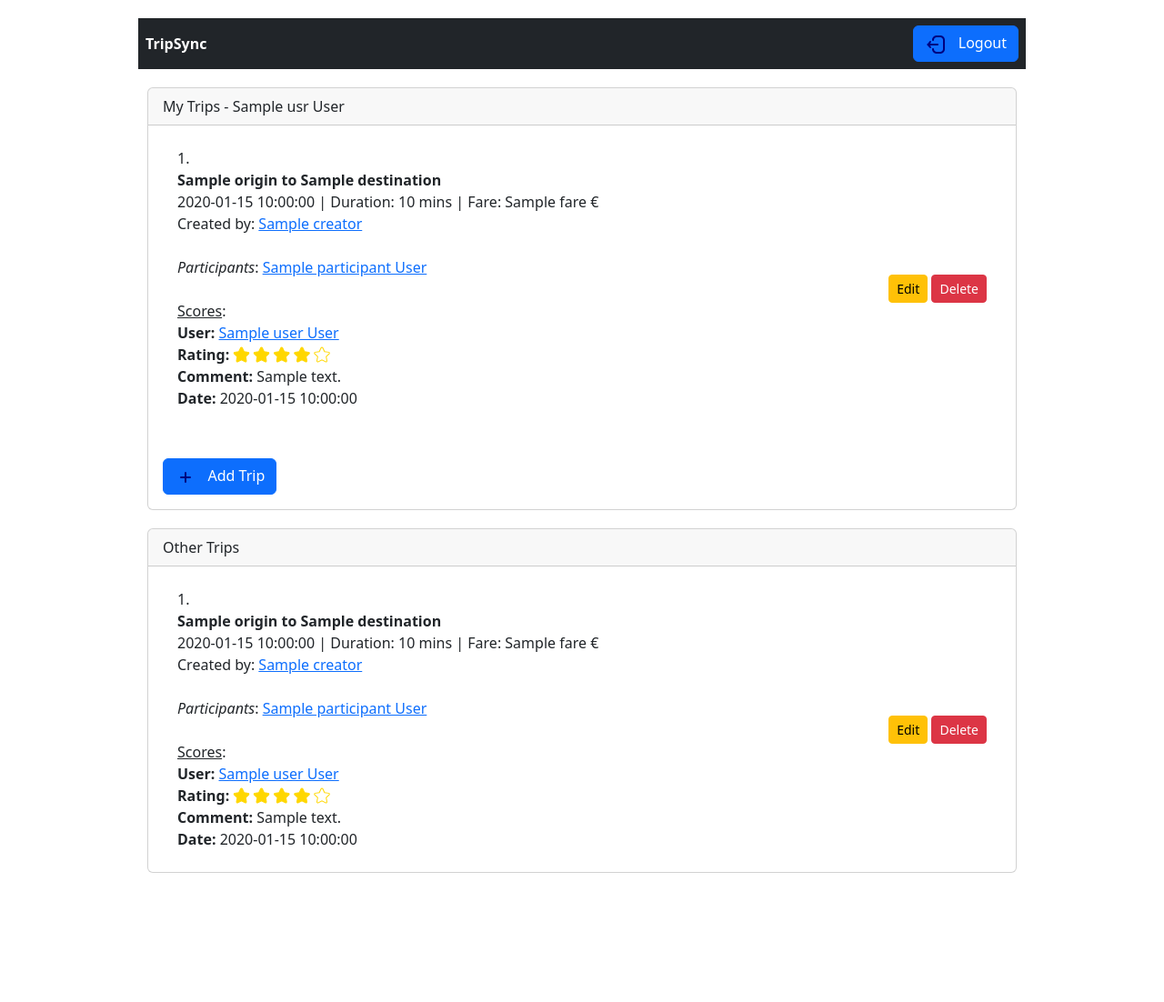
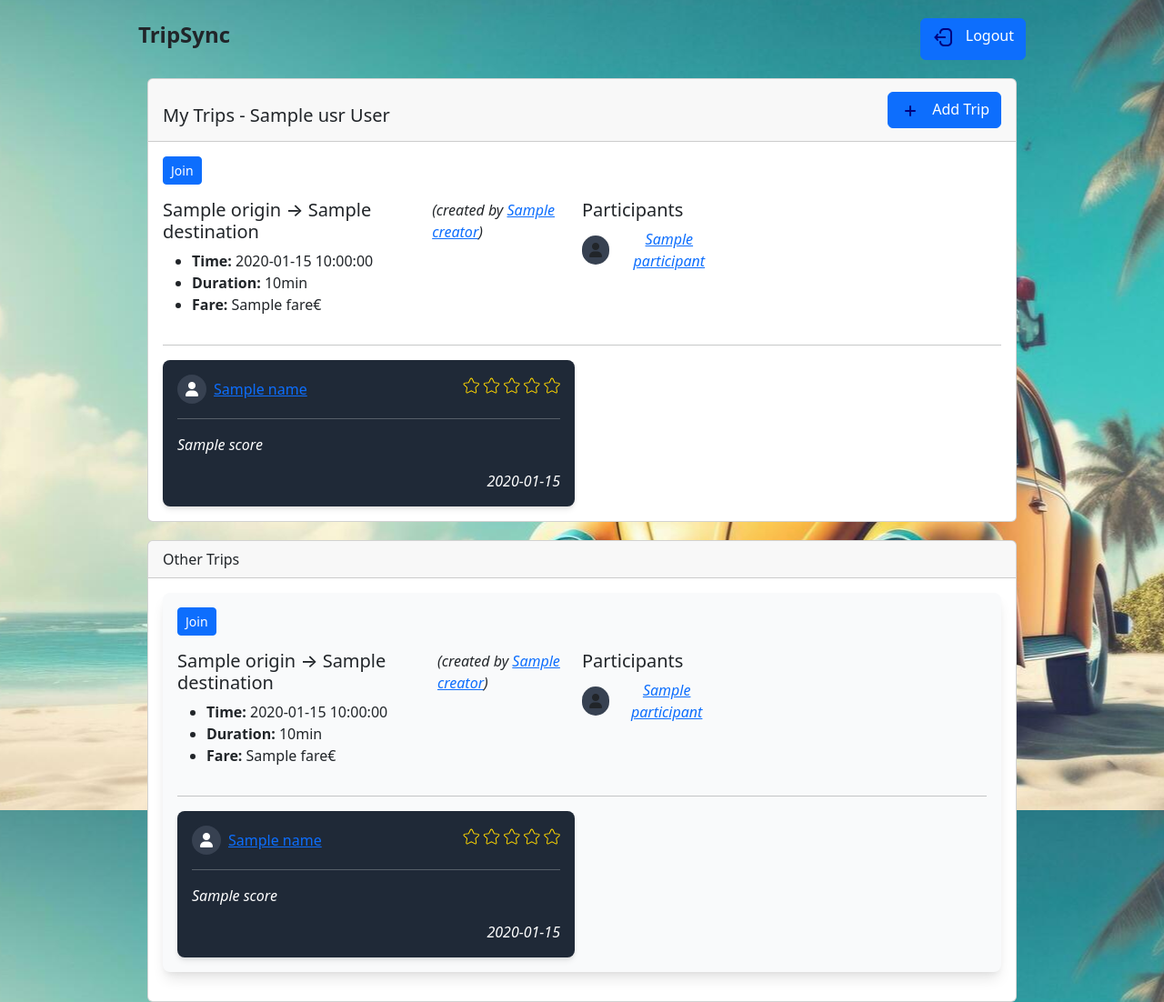
Before and after one commit to braiss13/TripSync, a Flask app: template templates/index.html in a window 1280 px wide. Shown: the whole page at 91% size. Before the commit the page ends 960 px from the top, so only its background shows below. Run offline with Flask 3, Linux system fonts and the light colour scheme; the template is opened without the code that fills it: most values are stand-ins (such as "Sample title", 1, 10 or a date in 2020); parts of the project's set-up code (start-up, migrations or seed data) failed here and were passed over.

Commit message:
Last Commit

```diff
--- a/app.py
+++ b/app.py
@@ -75,12 +75,13 @@ def main():
     my_trip_list = []
     other_trip_list = []
 
-    from pprint import pprint # REMOVEME
+    if usr:
+        my_trip_list = [
+            trip
+            for trip in srp.filter(Trip, lambda trip_: trip_.creator[0] == usr.get_id())
+        ]
 
-    if usr:
-        my_trip_list = [trip for trip in srp.filter(Trip, lambda trip_: trip_.creator["id"] == usr.id)]
-
-        for trip in srp.filter(Trip, lambda trip_: trip_.creator["id"] != usr.id):
+        for trip in srp.filter(Trip, lambda trip_: trip_.creator[0] != usr.get_id()):
             other_trip_list.append(trip)
 
     sust = {
--- /dev/null
+++ b/static/styles.css
@@ -0,0 +1,17 @@
+.bgimg {
+    top: 0;
+    left: 0;
+    width: 100vw;
+    height: 100vh;
+    background-image: url("/static/car.jpg");
+    background-position: center center;
+}
+
+.formulario-desenfocado {
+    background: rgba(255, 255, 255, 0.3);
+    border: 1px solid #ccc;
+    padding: 20px;
+    backdrop-filter: blur(10px);
+    -webkit-backdrop-filter: blur(10px);
+    border-radius: 10px;
+}
--- a/templates/index.html
+++ b/templates/index.html
@@ -2,21 +2,14 @@
 
 {% block contents %}
 {% if usr %}
-<div class="card" id="dvTrips" style="margin: 10px">
-  <div class="card-header">My Trips - {{ usr.name }} {{ usr.surname }}</div>
-  <div class="card-body">
-      {% if my_trip_list %}
-          <ul class="list-group list-group-flush list-group-numbered">
-          {% for trip in my_trip_list %}
-              <li class="list-group-item">
-                  {% include "trip_entry.html" %}
-              </li>
-          {% endfor %}
-          </ul>
-      {% else %}
-          <b>No trips found...</b>
-      {% endif %}
-      <div id="dvButtons" style="margin-top: 5%">
+<div class="card" id="dvTrips" style="margin: 10px;">
+    <div class="card-header" style="display: grid; grid-template-columns: repeat(2, minmax(0, 1fr)); justify-content: center; align-items: center;">
+        <div style="display: flex; justify-content: start; align-items: center; text-align: center; margin-top:20px;">
+            <h5>
+                My Trips - {{ usr.name }} {{ usr.surname }}
+            </h5>
+        </div>
+        <div id="dvButtons" style="display: flex; justify-content: end; height: fit-content;">
             <a class="btn btn-primary" href="{{ url_for('trip_blpr.trip_add') }}" role="button">
                 <img width="24px" src="/static/add.svg" title="add" />
                 &nbsp;
@@ -24,19 +17,32 @@
             </a>
         </div>
     </div>
+    <div class="card-body">
+        {% if my_trip_list %}
+        {% for trip in my_trip_list %}
+        {% include "trip_entry.html" %}
+        {% endfor %}
+        {% else %}
+        <b>No trips found...</b>
+        {% endif %}
+    </div>
 </div>
 
 <div class="card" id="dvOtherTrips" style="margin: 10px; margin-top: 20px;">
     <div class="card-header">Other Trips</div>
     <div class="card-body">
         {% if other_trip_list %}
-          <ul class="list-group list-group-flush list-group-numbered">
         {% for trip in other_trip_list %}
-              <li class="list-group-item">
+        <div style="padding: 1rem;
+        margin-bottom: 1rem;
+        border-radius: 0.5rem;
+        border-width: 2px;
+        border-color: #D1D5DB;
+        background-color: #F9FAFB;
+        box-shadow: 0 10px 15px -3px rgba(0, 0, 0, 0.1), 0 4px 6px -2px rgba(0, 0, 0, 0.05); ">
         {% include "trip_entry.html" %}
-              </li>
+        </div>
         {% endfor %}
-          </ul>
         {% else %}
         <b>No trips found...</b>
         {% endif %}
@@ -44,33 +50,35 @@
 </div>
 
 {% else %}
-<div id="registerForm" class="card" style="margin: 10px; max-width: 1000px; margin: 0 auto;">
-    <div class="card-header">Register</div>
-    <div class="card-body">
+<div id="registerForm" class="card formulario-desenfocado" style="margin: 10px; max-width: 1000px; margin: 0 auto;">
+    <div class="card-header bg-dark text-white p-2 mb-3">Register</div>
+    <div class="card-body" style="background-color: transparent;">
         <form id="frmRegister" name="frmRegister" action="/user/add" method="POST">
             <div class="mb-3">
                 <label for="edEmail" class="form-label">Email / User</label>
-                <input type="text" class="form-control" id="edEmail" name="edEmail" placeholder="hello@example.format / user" />
+                <input type="text" class="form-control" id="edEmail" name="edEmail"
+                    placeholder="hello@example.format / user" />
             </div>
             <div class="mb-3">
                 <label for="edPswd" class="form-label">Password</label>
-                <input type="password" class="form-control" id="edPswd" name="edPswd" placeholder="your pass..."/>
+                <input type="password" class="form-control" id="edPswd" name="edPswd" placeholder="your pass..." />
             </div>
             <div class="mb-3">
                 <label for="edName" class="form-label">Name</label>
-                <input type="text" class="form-control" id="edName" name="edName" placeholder="your name..."/>
+                <input type="text" class="form-control" id="edName" name="edName" placeholder="your name..." />
             </div>
             <div class="mb-3">
                 <label for="edSurname" class="form-label">Surnames</label>
-                <input type="text" class="form-control" id="edSurname" name="edSurname" placeholder="your surnames..."/>
+                <input type="text" class="form-control" id="edSurname" name="edSurname"
+                    placeholder="your surnames..." />
             </div>
             <div class="mb-3">
                 <label for="edAge" class="form-label">Age</label>
-                <input type="number" class="form-control" id="edAge" name="edAge" placeholder="your age..."/>
+                <input type="number" class="form-control" id="edAge" name="edAge" placeholder="your age..." />
             </div>
             <div class="mb-3">
                 <label for="edPhone" class="form-label">Phone</label>
-                <input type="tel" class="form-control" id="edPhone" name="edPhone" placeholder="phone number..."/>
+                <input type="tel" class="form-control" id="edPhone" name="edPhone" placeholder="phone number..." />
             </div>
             <div class="d-grid gap-2 d-md-flex justify-content-md-center">
                 <a href="#" onclick="document.frmRegister.submit()" class="btn btn-primary" style="flex: 1;">
@@ -86,17 +94,18 @@
     </div>
 </div>
 
-<div id="loginForm" class="card" style="margin: 10px; max-width: 1000px; margin: 0 auto; display: none;">
-    <div class="card-header">Login</div>
+<div id="loginForm" class="card formulario-desenfocado" style="margin: 10px; max-width: 1000px; margin: 0 auto; display: none;">
+    <div class="card-header bg-dark text-white p-2 mb-3">Login</div>
     <div class="card-body">
         <form id="frmLogin" name="frmLogin" action="/login" method="POST">
             <div class="mb-3">
                 <label for="edEmailLogin" class="form-label">Email</label>
-                <input type="text" class="form-control" id="edEmailLogin" name="edEmail" placeholder="hello@example.format" />
+                <input type="text" class="form-control" id="edEmailLogin" name="edEmail"
+                    placeholder="hello@example.format" />
             </div>
             <div class="mb-3">
                 <label for="edPswdLogin" class="form-label">Password</label>
-                <input type="password" class="form-control" id="edPswdLogin" name="edPswd" placeholder="your pass..."/>
+                <input type="password" class="form-control" id="edPswdLogin" name="edPswd" placeholder="your pass..." />
             </div>
             <div class="d-grid gap-2 d-md-flex justify-content-md-center">
                 <a href="#" onclick="document.frmLogin.submit()" class="btn btn-primary" style="flex: 1;">
@@ -118,7 +127,8 @@
     {% set error_list = get_flashed_messages(with_categories=True) %}
     {% if error_list %}
     {% for category, message in error_list %}
-            <div class="alert alert-{{ 'success' if category == 'success' else 'danger' }} alert-dismissible fade show" role="alert" aria-label="error:">
+    <div class="alert alert-{{ 'success' if category == 'success' else 'danger' }} alert-dismissible fade show"
+        role="alert" aria-label="error:">
         {{ message }}
         <button type="button" class="btn-close" data-bs-dismiss="alert" aria-label="Close"></button>
     </div>
--- a/templates/score_entry.html
+++ b/templates/score_entry.html
@@ -1,15 +1,26 @@
-<div>
-    <b>User:</b> <a href="{{ url_for('user_blpr.user_profile', user_id=score['user']['id']) }}">{{ score['user']['name'] }} {{ score['user']['surname'] }}</a><br/>
-    <b>Rating:</b>
+<div style="color: #ffffff; display: block; padding: 1rem; border-radius: 0.5rem; border-width: 2px; border-color: #111827; background-color: #1F2937; box-shadow: 0 4px 6px -1px rgba(0, 0, 0, 0.1), 0 2px 4px -1px rgba(0, 0, 0, 0.06); ">
+    <div style="display: grid; grid-template-columns: repeat(2, minmax(0, 1fr));">
+        <div style="display: flex; justify-content: middle; column-gap: 0.5rem; align-items: center;  text-align: center;">
+            <div style="display: flex; justify-content: center; padding: 0.5rem; border-radius: 9999px; width: 32px; height: 32px; background-color: #374151; ">
+                <i class="fa-solid fa-user"></i>
+            </div>
+            <a href="{{ url_for('user_blpr.user_profile', user_id=score[1][0]) }}">{{ score[1][1] }}</a>
+        </div>
+        <div style="display: flex; justify-content: flex-end;">
             <span class="stars">
                 {% for i in range(1, 6) %}
-            {% if i <= score.rating %}
+                    {% if i <= score[2] %}
                         <i class="fas fa-star filled"></i>
                     {% else %}
                         <i class="fas fa-star"></i>
                     {% endif %}
                 {% endfor %}
             </span><br/>
-    <b>Comment:</b> {{ score.comment }}<br/>
-    <b>Date:</b> {{ score.date }}<br/>
         </div>
+    </div>
+    <hr>
+    <div>
+        <p><em>{{ score[3] }}</em></p>
+        <p style="margin: 0; padding: 0; display: flex; justify-content: flex-end;"><em>{{ score[4].strftime('%d-%m-%Y %H:%M:%S') }}</em></p>
+    </div>
+</div>
--- a/templates/skeleton.html
+++ b/templates/skeleton.html
@@ -1,5 +1,5 @@
 <!DOCTYPE html>
-<html lang="en">
+<html lang="en" class="scrollbar-h">
 
 <head>
     <meta charset="UTF-8">
@@ -7,22 +7,24 @@
     <meta name="viewport" content="width=device-width, initial-scale=1">
     <link rel="stylesheet" href="https://cdn.jsdelivr.net/npm/bootstrap@5.3.3/dist/css/bootstrap.min.css" />
     <link rel="stylesheet" href="https://cdnjs.cloudflare.com/ajax/libs/font-awesome/6.0.0-beta3/css/all.min.css" />
-
+    <link rel="stylesheet" href="/static/styles.css" />
 </head>
 
-<body style="padding: 20px;">
+<body style="padding: 20px;" class="bgimg">
     <div class="container" style="max-width: 1000px;">
-        <div class="bg-dark text-white p-2 mb-3" style="max-width: 1000px; margin: 0 auto;">
-            <div class="d-flex justify-content-between align-items-center">
-                <div><b>TripSync</b></div>
-                {% if usr %}
-                <div>
-                    <a class="btn btn-primary" href="#" onclick="window.location = '/logout'" role="button">
-                        <img width="24px" src="/static/logout.svg" title="logout" />
-                        &nbsp; Logout</a>
+        <div style="max-width: 1000px; margin: 0 auto;">
+                <div style="display: grid; grid-template-columns: repeat(3, minmax(0, 1fr)); justify-content: space-between; margin-bottom: 1rem;">
+                    {% if not usr %}
+                    <div style="text-align: center; font-size: 24px; margin-bottom: 10px; grid-column-start: 2;"><b>TripSync</b></div>
+                    {% else %}
+                    <div style="text-align: left; font-size: 24px; margin-bottom: 10px; grid-column-start: 1;"><b>TripSync</b></div>
+                        <div style="display:flex; grid-column-start: 3; justify-content: right; align-content: end">
+                        <a class="btn btn-primary" href="#" onclick="window.location = '/logout'" role="button">
+                            <img width="24px" src="/static/logout.svg" title="logout" />
+                            &nbsp; Logout</a>
+                    </div>
+                    {% endif %}
                 </div>
-                {% endif %}
-            </div>
         </div>
 
         <div>
--- a/templates/trip_entry.html
+++ b/templates/trip_entry.html
@@ -1,65 +1,100 @@
-<div class="d-flex justify-content-between align-items-center">
 <div>
-        <b>{{ trip.origin }} to {{ trip.destination }}</b><br/>
-        <span>{{ trip.time }} | Duration: {{ trip.duration }} mins | Fare: {{ trip.fare }} €</span><br/>
-        <span>Created by: <a href="{{ url_for('user_blpr.user_profile', user_id=trip.creator['id']) }}">{{ trip.creator["name"] }}</a></span>
+  <div style="display: flex; column-gap: 0.5rem; margin-bottom: 1rem;">
+    {% if usr.get_id() == trip.creator[0] %}
+    <a href="{{ url_for('trip_blpr.trip_edit', trip_id=trip.get_id(srp)) }}" class="btn btn-warning btn-sm">
+      Edit
+    </a>
+    <form method="post" action="{{ url_for('trip_blpr.trip_delete') }}" style="display:inline;">
+      <input type="hidden" name="trip_id" value="{{ trip.get_id(srp) }}">
+      <button type="submit" class="btn btn-danger btn-sm">
+        Delete
+      </button>
+    </form>
+    {% else %}
 
-        <div>
-            <br>
-            <span><i>Participants</i>:
-                {% if trip.participants %}
-                    {% for participant in trip.participants %}
-                        <a href="{{ url_for('user_blpr.user_profile', user_id=participant.id) }}">{{ participant.name }} {{ participant.surname }}</a>{% if not loop.last %}, {% endif %}
-                    {% endfor %}
-                {% else %}
-                    No participants yet.
-                {% endif %}
-            </span>
-        </div>
-
-        <div>
-            <br>
-            <span><u>Scores</u>:
-                {% if trip.scores %}
-                    {% for score in trip.scores %}
-                        {% include "score_entry.html" %}
-                    {% endfor %}
-                {% else %}
-                    No scores yet.
-                {% endif %}
-            </span>
-        </div>
-
-        {% if usr.id != trip.creator["id"] and not trip.is_participant(usr) %}
+    {% if usr.get_id() != trip.creator[0] and not trip.is_participant(usr) %}
     <form method="post" action="{{ url_for('trip_blpr.trip_join') }}" style="display:inline;">
-            <input type="hidden" name="trip_id" value="{{ trip.get_safe_id(srp) }}">
+      <input type="hidden" name="trip_id" value="{{ trip.get_id(srp) }}">
       <button type="submit" class="btn btn-primary btn-sm">
         Join
       </button>
     </form>
     {% endif %}
 
-        {% if trip.is_participant(usr) and trip.can_add_score(usr) %}
-        <form action="{{ url_for('score_blpr.score_add', trip_id=trip.get_safe_id(srp)) }}" style="display:inline;">
+    {% if trip.is_participant(usr) and not trip.has_reviewed(usr) %}
+    <form action="{{ url_for('score_blpr.score_add', trip_id=trip.get_id(srp)) }}" style="display:inline;">
       <button type="submit" class="btn btn-secondary btn-sm">
         Add Score
       </button>
     </form>
     {% endif %}
+    {% endif %}
+  </div>
+  <div
+    style="display: grid; grid-template-columns: repeat(2, minmax(0, 1fr)); justify-content: center; align-items: top;">
+    <div>
+      {% if usr.get_id() == trip.creator[0] %}
+      <h5>{{ trip.origin }} &rarr; {{ trip.destination }}</h5>
+      {% else %}
+      <div>
+        <div style="display: flex; column-gap: 0.5rem;">
+          <h5>{{ trip.origin }} &rarr; {{ trip.destination }}</h5>
+          <em>(created by <a href="{{ url_for('user_blpr.user_profile', user_id=trip.creator[0]) }}">{{
+              trip.creator[1] }}</a>)</em>
+        </div>
+      </div>
+      {% endif %}
+      <ul>
+        <li><b>Time:</b> {{ trip.time }}</li>
+        <li><b>Duration:</b> {% if trip.duration > 60 %} {{ trip.duration // 60 }}h {{ trip.duration % 60 }}min
+          {%else%} {{ trip.duration }}min {%endif%}</li>
+        <li><b>Fare:</b> {{ trip.fare }}€</li>
+      </ul>
+    </div>
+    <div>
+      <h5>Participants</h5>
+      <span>
+        {% if trip.participants %}
+        <div
+          style="display: grid; grid-template-columns: repeat(3, minmax(0, 1fr));  grid-template-rows: repeat(2, minmax(0, 1fr));  justify-content: center;  align-items: center;  text-align: left; row-gap: 0.5rem;">
+          {% for participant in trip.participants %}
+          <div
+            style="display: flex; column-gap: 0.5rem; justify-content: left;  align-items: center;  text-align: center;">
+            <div
+              style="display: flex; justify-content: center; padding: 0.5rem; border-radius: 9999px; width: 32px; height: 32px; background-color: #374151; ">
+              <i class="fa-solid fa-user"></i>
+            </div>
+            <em><a href="{{ url_for('user_blpr.user_profile', user_id=participant[0]) }}">{{ participant[1] }}</a>{% if
+              not loop.last %} {% endif %}</em>
+          </div>
+          {% endfor %}
+        </div>
+        {% else %}
+        No participants yet.
+        {% endif %}
+      </span>
+    </div>
+  </div>
+  <div>
+    <div>
+      <hr>
+
+      <div>
+        <div>
+          {% if trip.scores %}
+          <div style="display: grid; grid-template-columns: repeat(2, minmax(0, 1fr));  gap: 1rem; ">
+            {% for score in trip.scores %}
+            {% include "score_entry.html" %}
+
+          {% endfor %}
+        </div>
+          {% else %}
+          No scores yet.
+          {% endif %}
+        </div>
 
       </div>
-    <div>
-        {% if trip.creator["id"] == usr.id %}
-        <a href="{{ url_for('trip_blpr.trip_edit', trip_id=trip.get_safe_id(srp)) }}" class="btn btn-warning btn-sm">
-            Edit
-        </a>
-        <form method="post" action="{{ url_for('trip_blpr.trip_delete') }}" style="display:inline;">
-            <input type="hidden" name="trip_id" value="{{ trip.get_safe_id(srp) }}">
-            <button type="submit" class="btn btn-danger btn-sm">
-                Delete
-            </button>
-        </form>
-        {% endif %}
+    </div>
   </div>
 </div>
 
@@ -68,6 +103,7 @@
     color: transparent;
     -webkit-text-stroke: 1px #FFD700;
   }
+
   .stars .fa-star.filled {
     color: #FFD700;
   }
--- a/views/templates/trip/edit_trip.html
+++ b/views/templates/trip/edit_trip.html
@@ -4,7 +4,7 @@
 <div class="card" style="margin: 10px">
     <div class="card-header">Edit Trip</div>
     <div class="card-body">
-        <form method="POST" action="{{ url_for('trip_blpr.trip_edit', trip_id=trip.get_safe_id(srp)) }}">
+        <form method="POST" action="{{ url_for('trip_blpr.trip_edit', trip_id=trip.get_id(srp)) }}">
             <div class="mb-3">
                 <label for="edTime" class="form-label">Time</label>
                 <input type="datetime-local" class="form-control" id="edTime" name="edTime" value="{{ trip.time }}" min="{{ min_date_time }}">
--- a/views/templates/user/user_profile.html
+++ b/views/templates/user/user_profile.html
@@ -31,7 +31,7 @@
         </div>
         <div class="mb-3">
             <label class="form-label">ID</label>
-            <input type="text" class="form-control" value="{{ user.id }}" disabled>
+            <input type="text" class="form-control" value="{{ user.get_id() }}" disabled>
         </div>
     </div>
     <script src="https://cdn.jsdelivr.net/npm/bootstrap@5.3.3/dist/js/bootstrap.bundle.min.js"></script>
```
Also changed, not shown: model/Score.py (+31 -17 lines), model/Trip.py (+73 -41 lines), model/User.py (+59 -51 lines), views/score.py (+4 -8 lines), views/trip.py (+4 -3 lines), views/user.py (+10 -21 lines), static/car.jpg (added). Lines whose indentation alone changed are shown as unchanged.
